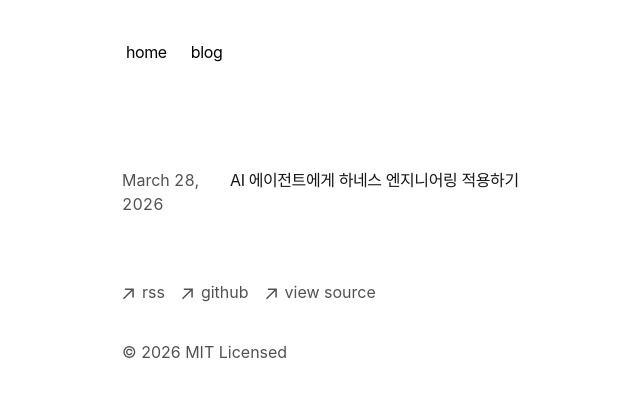
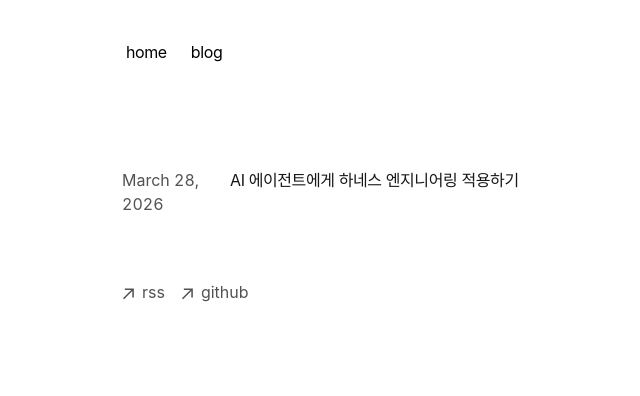
Before and after one commit to airouz/airouz-blog, a Next.js app: page / in a window 1280 px wide. Shown: the top 396 px of the page, without its empty margins (230-870 px from the left). Built offline with nearby package versions, Linux system fonts and the light colour scheme.

Commit message:
chore: update app/components/footer.tsx

```diff
--- a/app/components/footer.tsx
+++ b/app/components/footer.tsx
@@ -35,27 +35,13 @@ export default function Footer() {
             className="flex items-center transition-all hover:text-neutral-800 dark:hover:text-neutral-100"
             rel="noopener noreferrer"
             target="_blank"
-            href="https://github.com/vercel/next.js"
+            href="https://github.com/airouz/airouz-blog"
           >
             <ArrowIcon />
             <p className="ml-2 h-7">github</p>
           </a>
         </li>
-        <li>
-          <a
-            className="flex items-center transition-all hover:text-neutral-800 dark:hover:text-neutral-100"
-            rel="noopener noreferrer"
-            target="_blank"
-            href="https://vercel.com/templates/next.js/portfolio-starter-kit"
-          >
-            <ArrowIcon />
-            <p className="ml-2 h-7">view source</p>
-          </a>
-        </li>
       </ul>
-      <p className="mt-8 text-neutral-600 dark:text-neutral-300">
-        © {new Date().getFullYear()} MIT Licensed
-      </p>
     </footer>
   )
 }
```
